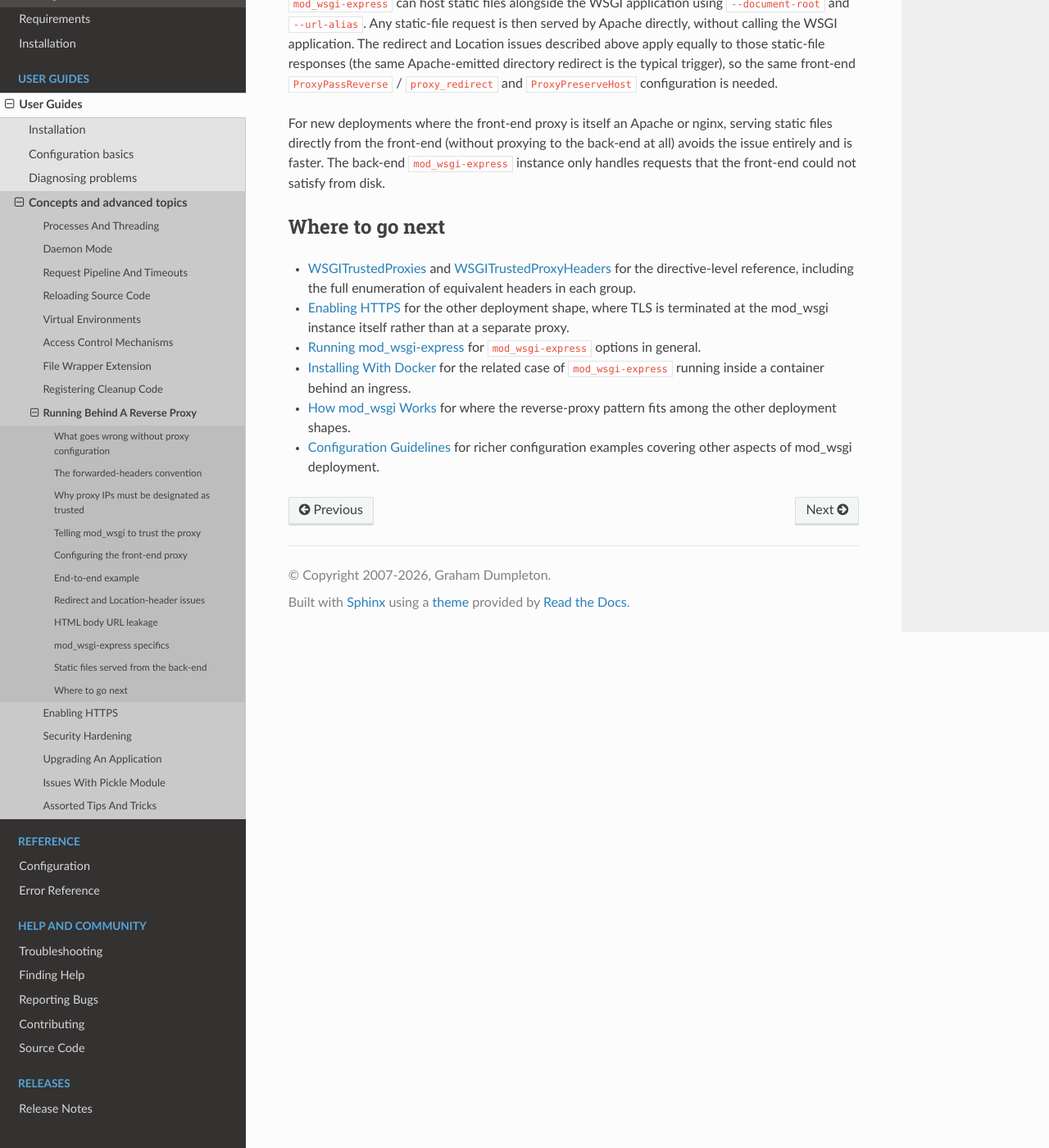
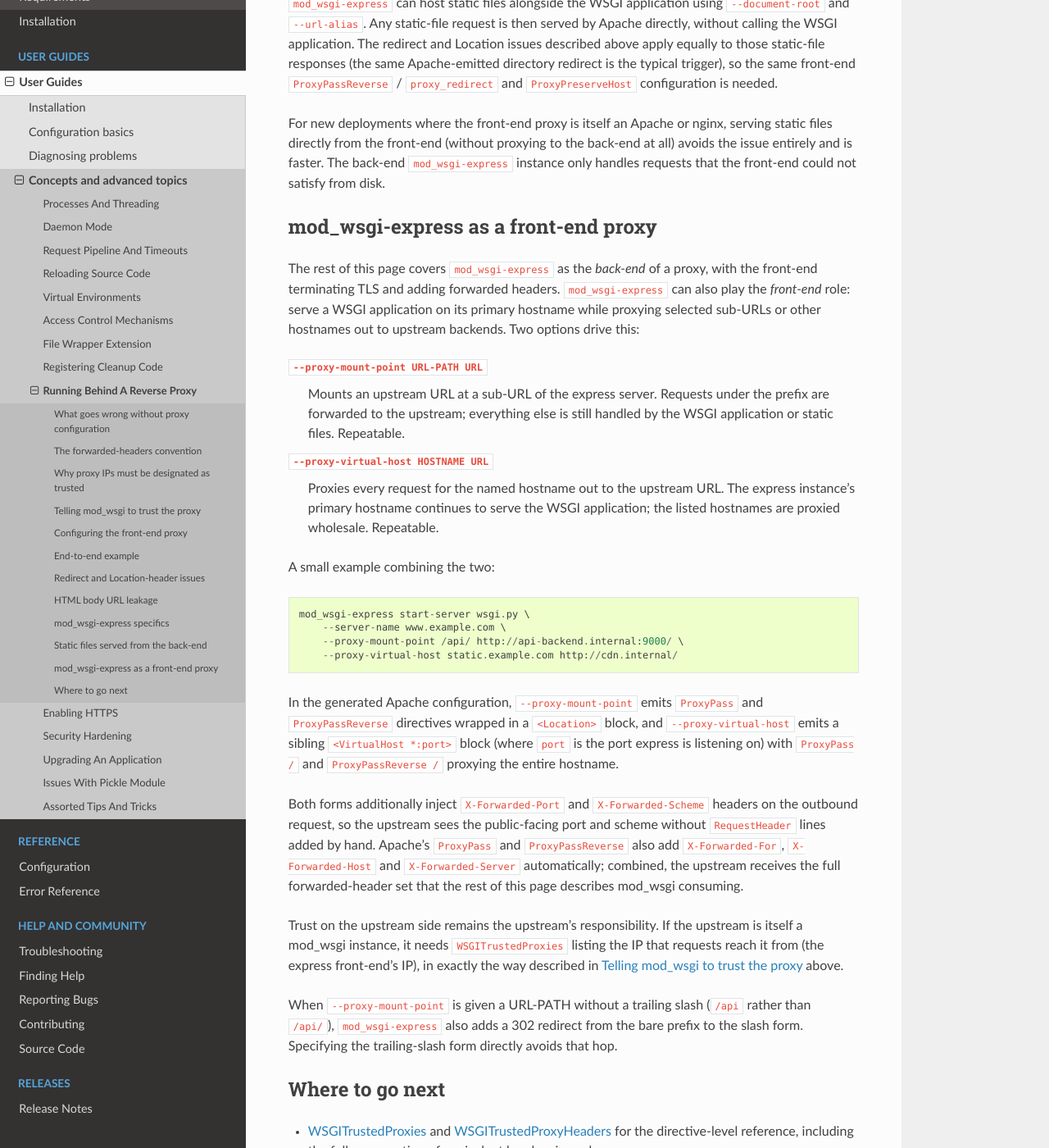
Before and after one commit to GrahamDumpleton/mod_wsgi, a Sphinx documentation site: the page built from docs/user-guides/running-behind-a-reverse-proxy.rst, in a window 1280 px wide and 1400 px high, scrolled down 8362 px. Shown: the whole window at 82% size. Built offline with Sphinx 7.4.7 and the Read the Docs theme 3.1.0, drawn with Linux system fonts in a browser that asks for light colours.

Commit message:
Document mod_wsgi-express front-end proxy options in running-behind-a-reverse-proxy.

```diff
--- a/docs/user-guides/running-behind-a-reverse-proxy.rst
+++ b/docs/user-guides/running-behind-a-reverse-proxy.rst
@@ -466,6 +466,66 @@ issue entirely and is faster. The back-end ``mod_wsgi-express``
 instance only handles requests that the front-end could not
 satisfy from disk.
 
+mod_wsgi-express as a front-end proxy
+-------------------------------------
+
+The rest of this page covers ``mod_wsgi-express`` as the
+*back-end* of a proxy, with the front-end terminating TLS
+and adding forwarded headers. ``mod_wsgi-express`` can also
+play the *front-end* role: serve a WSGI application on its
+primary hostname while proxying selected sub-URLs or other
+hostnames out to upstream backends. Two options drive this:
+
+``--proxy-mount-point URL-PATH URL``
+    Mounts an upstream URL at a sub-URL of the express
+    server. Requests under the prefix are forwarded to the
+    upstream; everything else is still handled by the WSGI
+    application or static files. Repeatable.
+
+``--proxy-virtual-host HOSTNAME URL``
+    Proxies every request for the named hostname out to the
+    upstream URL. The express instance's primary hostname
+    continues to serve the WSGI application; the listed
+    hostnames are proxied wholesale. Repeatable.
+
+A small example combining the two::
+
+    mod_wsgi-express start-server wsgi.py \
+        --server-name www.example.com \
+        --proxy-mount-point /api/ http://api-backend.internal:9000/ \
+        --proxy-virtual-host static.example.com http://cdn.internal/
+
+In the generated Apache configuration,
+``--proxy-mount-point`` emits ``ProxyPass`` and
+``ProxyPassReverse`` directives wrapped in a ``<Location>``
+block, and ``--proxy-virtual-host`` emits a sibling
+``<VirtualHost *:port>`` block (where ``port`` is the port
+express is listening on) with ``ProxyPass /`` and
+``ProxyPassReverse /`` proxying the entire hostname.
+
+Both forms additionally inject ``X-Forwarded-Port`` and
+``X-Forwarded-Scheme`` headers on the outbound request, so
+the upstream sees the public-facing port and scheme without
+``RequestHeader`` lines added by hand. Apache's
+``ProxyPass`` and ``ProxyPassReverse`` also add
+``X-Forwarded-For``, ``X-Forwarded-Host`` and
+``X-Forwarded-Server`` automatically; combined, the upstream
+receives the full forwarded-header set that the rest of this
+page describes mod_wsgi consuming.
+
+Trust on the upstream side remains the upstream's
+responsibility. If the upstream is itself a mod_wsgi
+instance, it needs ``WSGITrustedProxies`` listing the IP
+that requests reach it from (the express front-end's IP),
+in exactly the way described in `Telling mod_wsgi to trust
+the proxy`_ above.
+
+When ``--proxy-mount-point`` is given a URL-PATH without a
+trailing slash (``/api`` rather than ``/api/``),
+``mod_wsgi-express`` also adds a 302 redirect from the bare
+prefix to the slash form. Specifying the trailing-slash form
+directly avoids that hop.
+
 Where to go next
 ----------------
 
```
